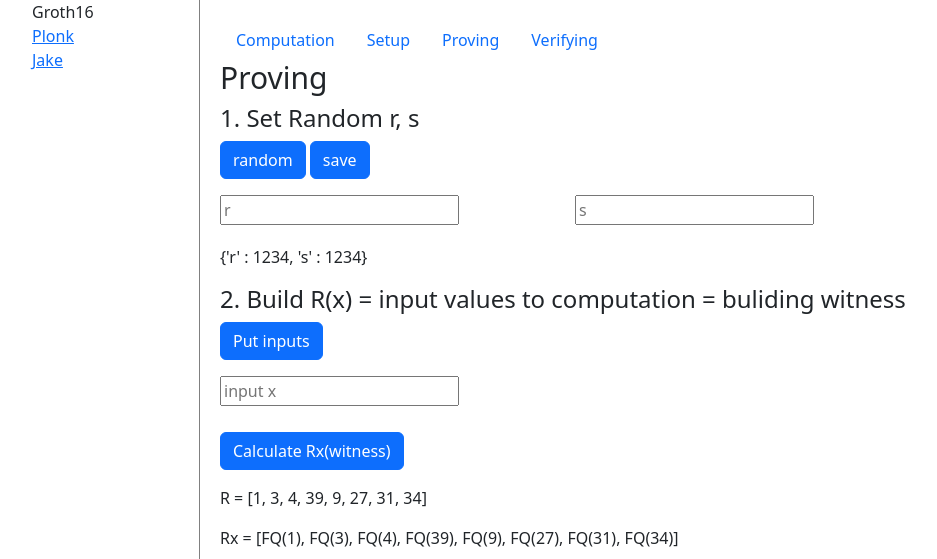
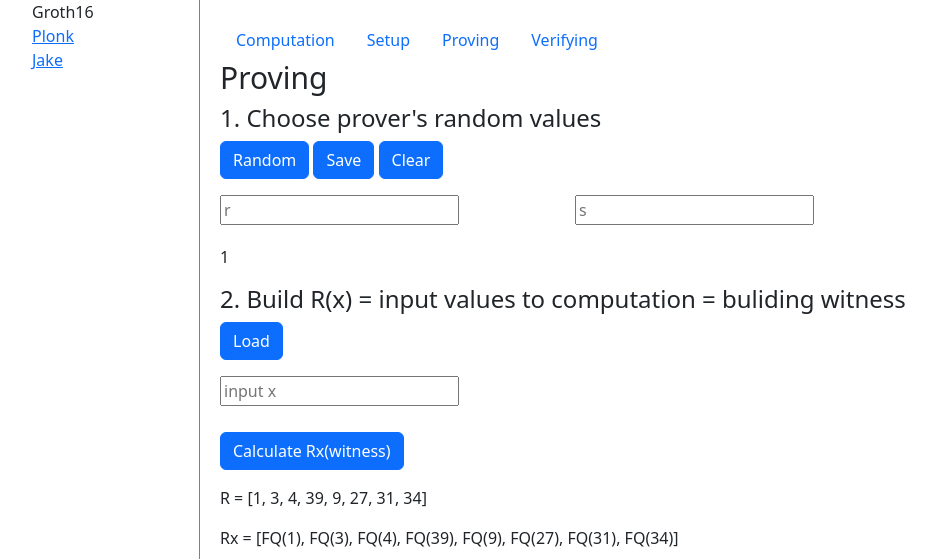
Before and after one commit to tokamak-network/interactive-zkp-study, a Flask app: page /groth/proving in a window 1280 px wide. Shown: the part 97-656 px from the top of the page, without its empty margins (0-937 px from the left). Run offline with Flask 3, Linux system fonts and the light colour scheme; the visitor is signed in with stand-in values (Sample User, id 1).

Commit message:
proving random added

```diff
--- a/app.py
+++ b/app.py
@@ -382,6 +382,10 @@ def clear_toxic():
         session["numGates"] = None
         session["g1"] = None
         session["g2"] = None
+
+        session["gates"] = None
+        session["public_gates"] = None
+        session["sigmas"] = None
         # session["sigmas"] = None
         return redirect(url_for('main_setup'))
     else:
@@ -423,6 +427,7 @@ def set_public_gates():
 def reset_public_gates():
     if request.method == "POST":
         session["public_gates"] = None
+        session["sigmas"] = None #sigmas also have to be recalculated
         return redirect(url_for('main_setup'))
     else:
         return redirect(url_for('main_setup'))
@@ -636,13 +641,51 @@ def clear_sigmas():
         session["g1"] = None
         session["g2"] = None
         session["sigmas"] = None
+
         return redirect(url_for('main_setup'))
     else:
         return redirect(url_for('main_setup'))
 
+#### PROVING ####
+
 @app.route("/groth/proving")
 def main_proving():
-    return render_template("groth16/proving.html")
+    p_random = session.get("prover_random")
+    return render_template("groth16/proving.html", p_random=p_random)
+
+# @app.route("/groth/proving/random/save", methods=["POST"])
+# def save_prover_random():
+#     if request.method == "POST":
+#         user_code = session.get("code")
+#         if user_code:
+#             return redirect(url_for('main_proving'))
+#     else:
+#         return redirect(url_for('main_proving'))
+
+@app.route("/groth/proving/random/save", methods=["POST"])
+def save_prover_random():
+    if request.method == "POST":
+        user_code = session.get("code")
+        if user_code:
+            random_r = request.form['prover-random-r']
+            random_s = request.form['prover-random-s']
+            session["prover_random"] = {"r" : int(random_r), "s" : int(random_s)}
+            return redirect(url_for('main_proving'))
+    else:
+        return redirect(url_for('main_proving'))
+
+@app.route("/groth/proving/random/clear", methods=["POST"])
+def clear_prover_random():
+    if request.method == "POST":
+        user_code = session.get("code")
+        if user_code:
+            session["prover_random"] = None
+            print("prover random cleared")
+            return redirect(url_for('main_proving'))
+    else:
+        return redirect(url_for('main_proving'))
+
+#### VERIFYING ####
 
 @app.route("/groth/verifying")
 def main_verifying():
--- a/static/index.js
+++ b/static/index.js
@@ -147,3 +147,37 @@ async function set_public_gates(){
 async function reset_public_gates(){
     document.getElementById('reset-pubic-gates-form').submit();
 }
+
+async function generate_prover_random(){
+    let maxValue = 999999999999;
+
+    let r_val = Math.floor(Math.random() * maxValue);
+    let s_val = Math.floor(Math.random() * maxValue);
+
+    let r_element = document.getElementsByName('prover-random-r')[0]
+    let s_element = document.getElementsByName('prover-random-s')[0]
+
+    r_element.value = r_val;
+    s_element.value = s_val;
+}
+
+async function save_prover_random(){
+    document.getElementById('prover-random-form').submit();
+}
+
+async function prover_random_clear(){
+    let r_element = document.getElementsByName('prover-random-r')[0]
+    let s_element = document.getElementsByName('prover-random-s')[0]
+
+    r_element.value = null;
+    s_element.value = null;
+
+    r_element.setAttribute('placeholder', 'r');
+    s_element.setAttribute('placeholder', 's');
+
+    clear_p_random_session();
+}
+
+async function clear_p_random_session(){
+    document.getElementById('prover-random-clear-form').submit();
+}
--- a/templates/groth16/proving.html
+++ b/templates/groth16/proving.html
@@ -3,23 +3,31 @@
 {% block content_in %}
 <h2>Proving</h2>
 <section>
-    <h4>1. Set Random r, s</h4>
+    <h4>1. Choose prover's random values</h4>
     <p>
-        <button type="button" onclick="" class="btn btn-primary">random</button>
-        <button type="button" onclick="" class="btn btn-primary">save</button>
+        <button type="button" onclick="generate_prover_random()" class="btn btn-primary">Random</button>
+        <button type="button" onclick="save_prover_random()" class="btn btn-primary">Save</button>
+        <button type="button" onclick="prover_random_clear()" class="btn btn-primary">
+            <form action="{{url_for("clear_prover_random")}}" method="post" id="prover-random-clear-form">
+                Clear
+            </form>
+        </button>
     </p>
     <p>
-        <form action="" method="post" id="save-toxic-form">
+        <form action="{{url_for("save_prover_random")}}" method="post" id="prover-random-form">
             <div class="row">
                 <div class="col">
-                    <input type="number" class="form-proving-r" name="toxic-alpha" placeholder="r">
+                    <input type="number" class="form-proving-r" name="prover-random-r" placeholder="r">
                 </div>
                 <div class="col">
-                    <input type="number" class="form-proving-s" name="toxic-beta" placeholder="s">
+                    <input type="number" class="form-proving-s" name="prover-random-s" placeholder="s">
                 </div>
             </div>
         </form>
-        {'r' : 1234, 's' : 1234}
+        {% if p_random %}
+        {{p_random}}
+        {% else %}
+        {% endif %}
     </p>
 </section>
 <section>
@@ -27,7 +35,7 @@
     <p>
         <button type="button" onclick="put_values()" class="btn btn-primary">
             <form action="" method="post" id="put-values-form">
-                Put inputs
+                Load
             </form>
         </button>
     </p>
```
Also changed, not shown: templates/groth16/setup.html (+4 -3 lines).
